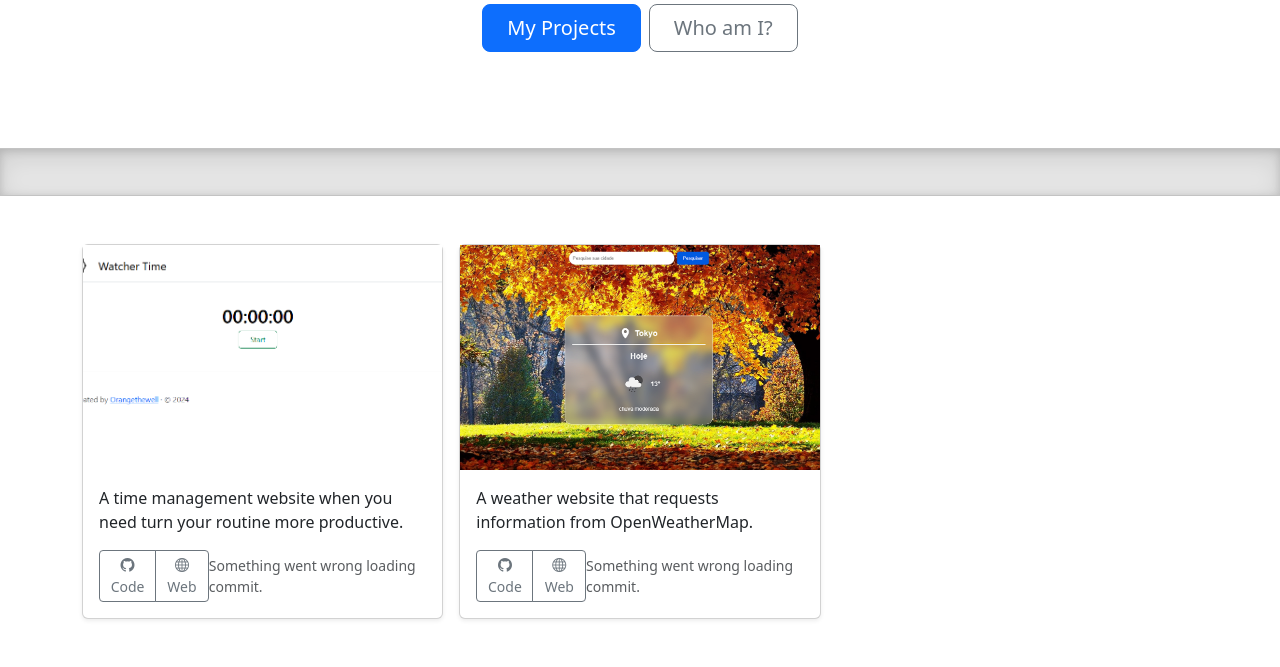
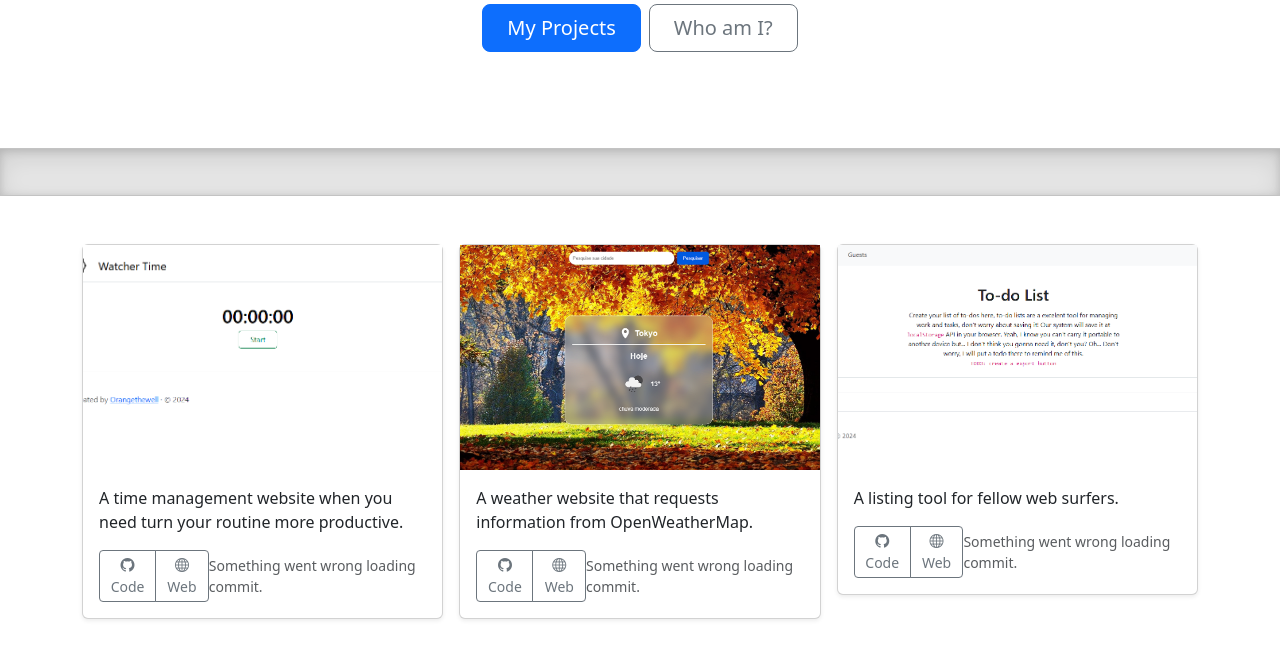
Before and after one commit to orangethewell/orangethewell.github.io, a Flask app: page / in a window 1280 px wide. Shown: the part 484-1151 px from the top of the page. Run offline with Flask 3, Linux system fonts and the light colour scheme.

Commit message:
feat: :sparkles: Add Listing Tool to projects area

```diff
--- a/templates/index.html
+++ b/templates/index.html
@@ -55,6 +55,22 @@
                     </div>
                 </div>
             </div>
+        </div>
+        <div id="project-listing-tool" class="col album-object">
+            <div class="card shadow-sm">
+                <img class="project-thumb" src="/static/img/listing-tool.png">
+                <div class="card-body">
+                    <p class="card-text">A listing tool for fellow web surfers.</p>
+                    <div class="d-flex justify-content-between align-items-center">
+                        <div class="btn-group">
+                            <a href="https://github.com/orangethewell/listing-tool" type="button" class="btn btn-sm btn-outline-secondary"><i class="bi bi-github"></i> Code</a>
+                            <a target="_blank" href="https://orangethewell.github.io/listing-tool/" type="button" class="btn btn-sm btn-outline-secondary"><i class="bi bi-globe"></i> Web</a>
+                        </div>
+                    <small class="text-body-secondary commit-message ms-5 m-md-0">0 mins</small>
+                    </div>
+                </div>
+            </div>
+        </div>
 <script>
     var i = 0;
     var current_txt = "I'm Orangethewell"; /* The text */
@@ -88,6 +104,7 @@
 
     fetchLastCommit("orangethewell", "watcher-time", "project-watcher-time")
     fetchLastCommit("orangethewell", "weather-now", "project-weather-now")
+    fetchLastCommit("orangethewell", "listing-tool", "project-listing-tool")
 
     function typeWriter() {
         if (i < current_txt.length) {
```
Also changed, not shown: static/img/listing-tool.png (added). Lines whose indentation alone changed are shown as unchanged.
